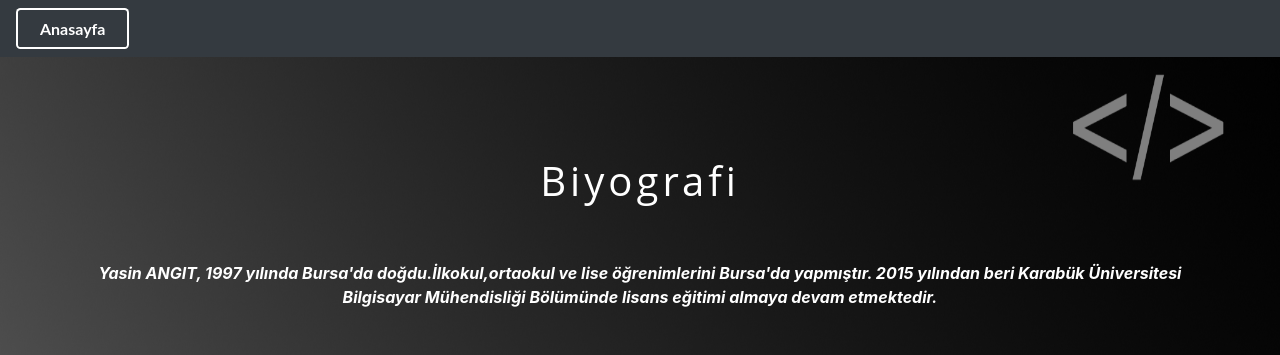
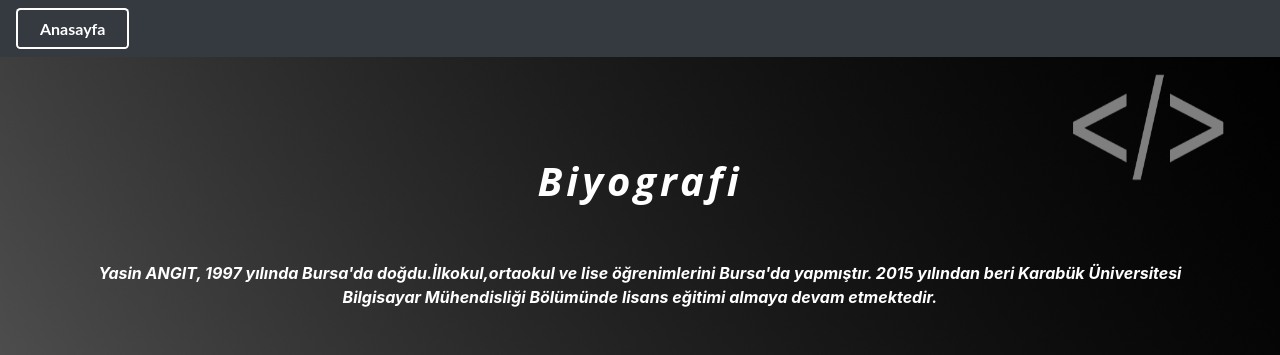
Before and after one commit to yasnangt/yasnangt.github.io, a Jekyll site: the page hakkımda.html, which Jekyll copies as it is, in a window 1280 px wide. Shown: the top 355 px of the page. Built offline with Jekyll 4.4.1, drawn with Linux system fonts in a browser that asks for light colours; nearby versions of some CDN libraries.

```diff
--- a/hakkımda.html
+++ b/hakkımda.html
@@ -43,7 +43,7 @@
             <img src="imgs/a.jpg" id="fullscreen">
          <div class="ui container">
         <div>
-            <h1>Biyografi</h1>
+            <h1><b><i>Biyografi</i></b></h1>
             <br>
             <br>
             <p class="wow zoomIn">
```
